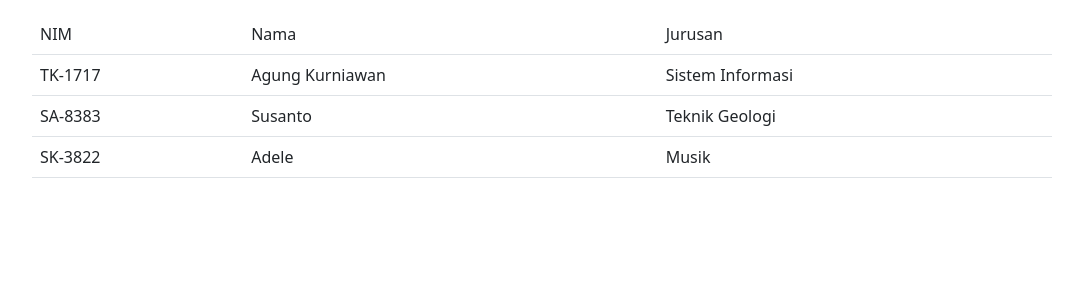
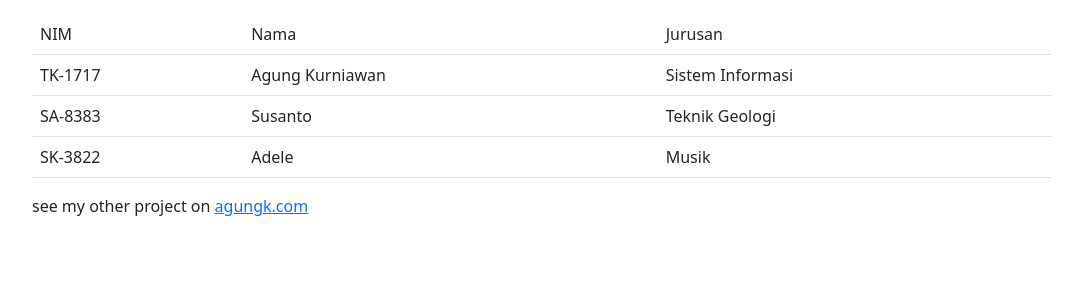
Before and after one commit to agung037/sdbf, a Flask app: page / in a window 1280 px wide. Shown: the part 330-630 px from the top of the page, without its empty margins (98-1181 px from the left). Run offline with Flask 2, Linux system fonts and the light colour scheme; data comes from the database, SQL or seed files in the repository.

Commit message:
add footer

```diff
--- a/templates/index.html
+++ b/templates/index.html
@@ -42,11 +42,9 @@
                 </tbody>
             </table>
 
-            <ol>
-
-
-
-            </ol>
+            <div>
+                <p>see my other project on <a href="http://agungk.com">agungk.com</a></p>
+            </div>
         </div>
     </div>
 </body>
```
